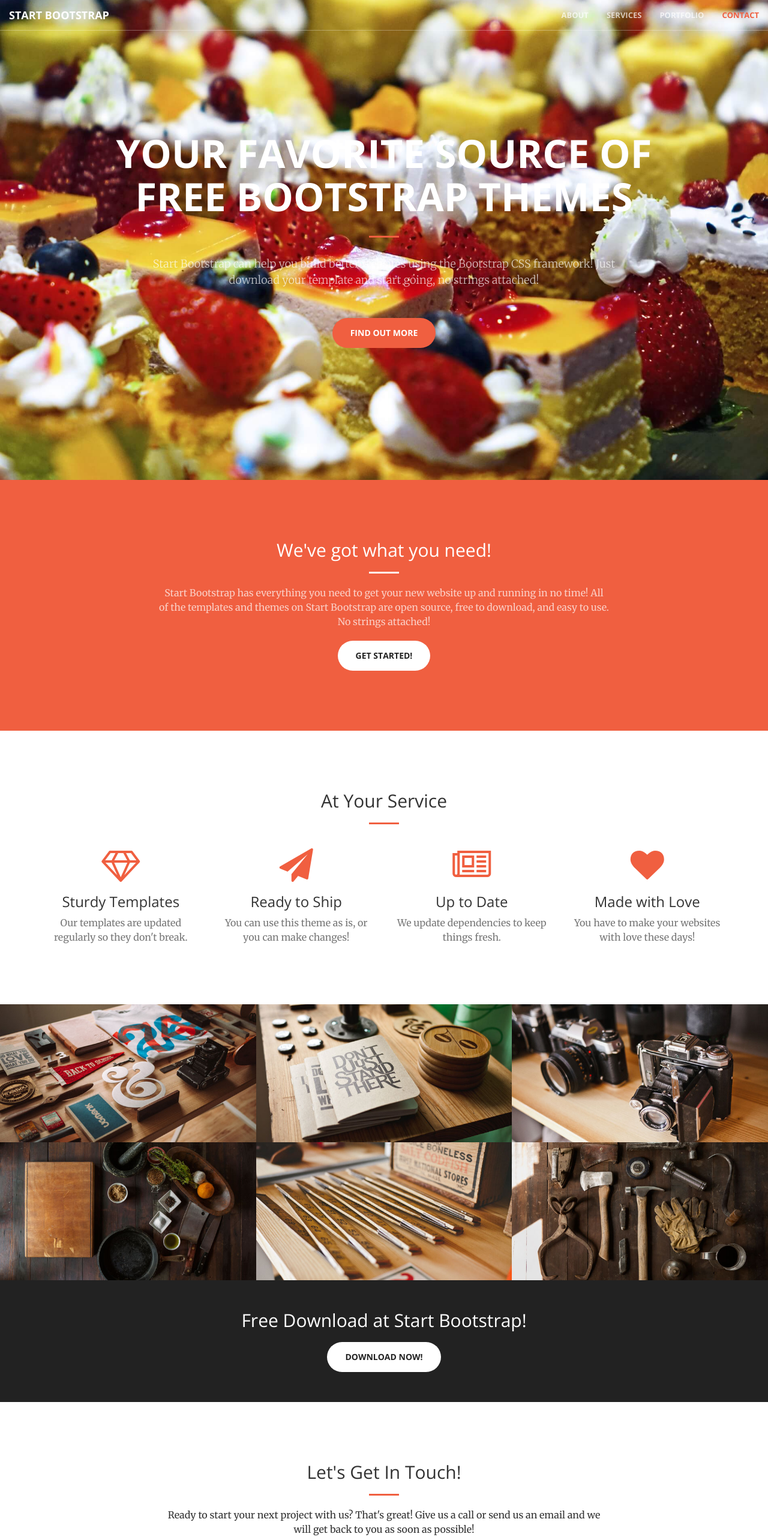
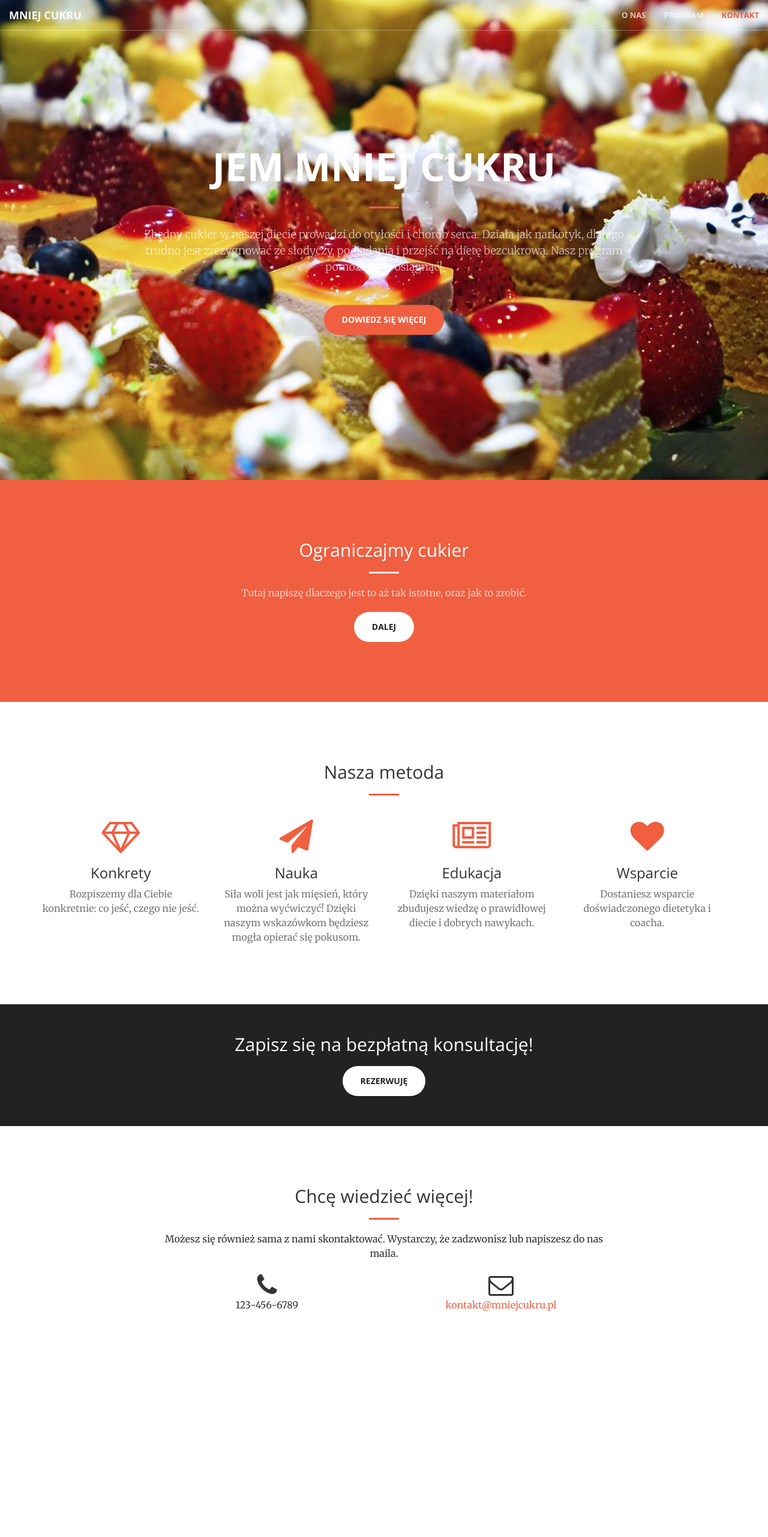
Before and after one commit to kldarek/mniejcukru, a plain HTML site: page index.html in a window 1280 px wide. Shown: the top 2562 px of the page at 60% size. After the commit the page ends 2307 px from the top, so only its background shows below. Drawn offline with nearby package versions, Linux system fonts and the light colour scheme.

Commit message:
Zmiany w templatce

```diff
--- a/index.html
+++ b/index.html
@@ -9,7 +9,7 @@
     <meta name="description" content="">
     <meta name="author" content="">
 
-    <title>Creative - Start Bootstrap Theme</title>
+    <title>Mniej cukru</title>
 
     <!-- Bootstrap Core CSS -->
     <link rel="stylesheet" href="css/bootstrap.min.css" type="text/css">
@@ -46,23 +46,20 @@
                     <span class="icon-bar"></span>
                     <span class="icon-bar"></span>
                 </button>
-                <a class="navbar-brand page-scroll" href="#page-top">Start Bootstrap</a>
+                <a class="navbar-brand page-scroll" href="#page-top">MNIEJ CUKRU</a>
             </div>
 
             <!-- Collect the nav links, forms, and other content for toggling -->
             <div class="collapse navbar-collapse" id="bs-example-navbar-collapse-1">
                 <ul class="nav navbar-nav navbar-right">
                     <li>
-                        <a class="page-scroll" href="#about">About</a>
+                        <a class="page-scroll" href="#about">O nas</a>
                     </li>
                     <li>
-                        <a class="page-scroll" href="#services">Services</a>
+                        <a class="page-scroll" href="#services">Program</a>
                     </li>
                     <li>
-                        <a class="page-scroll" href="#portfolio">Portfolio</a>
-                    </li>
-                    <li>
-                        <a class="page-scroll" href="#contact">Contact</a>
+                        <a class="page-scroll" href="#contact">Kontakt</a>
                     </li>
                 </ul>
             </div>
@@ -74,10 +71,10 @@
     <header>
         <div class="header-content">
             <div class="header-content-inner">
-                <h1>Your Favorite Source of Free Bootstrap Themes</h1>
+                <h1>JEM MNIEJ CUKRU</h1>
                 <hr>
-                <p>Start Bootstrap can help you build better websites using the Bootstrap CSS framework! Just download your template and start going, no strings attached!</p>
-                <a href="#about" class="btn btn-primary btn-xl page-scroll">Find Out More</a>
+                <p>Zbędny cukier w naszej diecie prowadzi do otyłości i chorób serca. Działa jak narkotyk, dlatego trudno jest zrezygnować ze słodyczy, podjadania i przejść na dietę bezcukrową. Nasz program pomoże Ci to osiągnąć!</p>
+                <a href="#about" class="btn btn-primary btn-xl page-scroll">Dowiedz się więcej</a>
             </div>
         </div>
     </header>
@@ -86,10 +83,10 @@
         <div class="container">
             <div class="row">
                 <div class="col-lg-8 col-lg-offset-2 text-center">
-                    <h2 class="section-heading">We've got what you need!</h2>
+                    <h2 class="section-heading">Ograniczajmy cukier</h2>
                     <hr class="light">
-                    <p class="text-faded">Start Bootstrap has everything you need to get your new website up and running in no time! All of the templates and themes on Start Bootstrap are open source, free to download, and easy to use. No strings attached!</p>
-                    <a href="#" class="btn btn-default btn-xl">Get Started!</a>
+                    <p class="text-faded">Tutaj napiszę dlaczego jest to aż tak istotne, oraz jak to zrobić.</p>
+                    <a href="#services" class="btn btn-default btn-xl page-scroll">Dalej</a>
                 </div>
             </div>
         </div>
@@ -99,7 +96,7 @@
         <div class="container">
             <div class="row">
                 <div class="col-lg-12 text-center">
-                    <h2 class="section-heading">At Your Service</h2>
+                    <h2 class="section-heading">Nasza metoda</h2>
                     <hr class="primary">
                 </div>
             </div>
@@ -109,127 +106,30 @@
                 <div class="col-lg-3 col-md-6 text-center">
                     <div class="service-box">
                         <i class="fa fa-4x fa-diamond wow bounceIn text-primary"></i>
-                        <h3>Sturdy Templates</h3>
-                        <p class="text-muted">Our templates are updated regularly so they don't break.</p>
+                        <h3>Konkrety</h3>
+                        <p class="text-muted">Rozpiszemy dla Ciebie konkretnie: co jeść, czego nie jeść.</p>
                     </div>
                 </div>
                 <div class="col-lg-3 col-md-6 text-center">
                     <div class="service-box">
                         <i class="fa fa-4x fa-paper-plane wow bounceIn text-primary" data-wow-delay=".1s"></i>
-                        <h3>Ready to Ship</h3>
-                        <p class="text-muted">You can use this theme as is, or you can make changes!</p>
+                        <h3>Nauka</h3>
+                        <p class="text-muted">Siła woli jest jak mięsień, który można wyćwiczyć! Dzięki naszym wskazówkom będziesz mogła opierać się pokusom.</p>
                     </div>
                 </div>
                 <div class="col-lg-3 col-md-6 text-center">
                     <div class="service-box">
                         <i class="fa fa-4x fa-newspaper-o wow bounceIn text-primary" data-wow-delay=".2s"></i>
-                        <h3>Up to Date</h3>
-                        <p class="text-muted">We update dependencies to keep things fresh.</p>
+                        <h3>Edukacja</h3>
+                        <p class="text-muted">Dzięki naszym materiałom zbudujesz wiedzę o prawidłowej diecie i dobrych nawykach.</p>
                     </div>
                 </div>
                 <div class="col-lg-3 col-md-6 text-center">
                     <div class="service-box">
                         <i class="fa fa-4x fa-heart wow bounceIn text-primary" data-wow-delay=".3s"></i>
-                        <h3>Made with Love</h3>
-                        <p class="text-muted">You have to make your websites with love these days!</p>
+                        <h3>Wsparcie</h3>
+                        <p class="text-muted">Dostaniesz wsparcie doświadczonego dietetyka i coacha.</p>
                     </div>
-                </div>
-            </div>
-        </div>
-    </section>
-
-    <section class="no-padding" id="portfolio">
-        <div class="container-fluid">
-            <div class="row no-gutter">
-                <div class="col-lg-4 col-sm-6">
-                    <a href="#" class="portfolio-box">
-                        <img src="img/portfolio/1.jpg" class="img-responsive" alt="">
-                        <div class="portfolio-box-caption">
-                            <div class="portfolio-box-caption-content">
-                                <div class="project-category text-faded">
-                                    Category
-                                </div>
-                                <div class="project-name">
-                                    Project Name
-                                </div>
-                            </div>
-                        </div>
-                    </a>
-                </div>
-                <div class="col-lg-4 col-sm-6">
-                    <a href="#" class="portfolio-box">
-                        <img src="img/portfolio/2.jpg" class="img-responsive" alt="">
-                        <div class="portfolio-box-caption">
-                            <div class="portfolio-box-caption-content">
-                                <div class="project-category text-faded">
-                                    Category
-                                </div>
-                                <div class="project-name">
-                                    Project Name
-                                </div>
-                            </div>
-                        </div>
-                    </a>
-                </div>
-                <div class="col-lg-4 col-sm-6">
-                    <a href="#" class="portfolio-box">
-                        <img src="img/portfolio/3.jpg" class="img-responsive" alt="">
-                        <div class="portfolio-box-caption">
-                            <div class="portfolio-box-caption-content">
-                                <div class="project-category text-faded">
-                                    Category
-                                </div>
-                                <div class="project-name">
-                                    Project Name
-                                </div>
-                            </div>
-                        </div>
-                    </a>
-                </div>
-                <div class="col-lg-4 col-sm-6">
-                    <a href="#" class="portfolio-box">
-                        <img src="img/portfolio/4.jpg" class="img-responsive" alt="">
-                        <div class="portfolio-box-caption">
-                            <div class="portfolio-box-caption-content">
-                                <div class="project-category text-faded">
-                                    Category
-                                </div>
-                                <div class="project-name">
-                                    Project Name
-                                </div>
-                            </div>
-                        </div>
-                    </a>
-                </div>
-                <div class="col-lg-4 col-sm-6">
-                    <a href="#" class="portfolio-box">
-                        <img src="img/portfolio/5.jpg" class="img-responsive" alt="">
-                        <div class="portfolio-box-caption">
-                            <div class="portfolio-box-caption-content">
-                                <div class="project-category text-faded">
-                                    Category
-                                </div>
-                                <div class="project-name">
-                                    Project Name
-                                </div>
-                            </div>
-                        </div>
-                    </a>
-                </div>
-                <div class="col-lg-4 col-sm-6">
-                    <a href="#" class="portfolio-box">
-                        <img src="img/portfolio/6.jpg" class="img-responsive" alt="">
-                        <div class="portfolio-box-caption">
-                            <div class="portfolio-box-caption-content">
-                                <div class="project-category text-faded">
-                                    Category
-                                </div>
-                                <div class="project-name">
-                                    Project Name
-                                </div>
-                            </div>
-                        </div>
-                    </a>
                 </div>
             </div>
         </div>
@@ -238,8 +138,8 @@
     <aside class="bg-dark">
         <div class="container text-center">
             <div class="call-to-action">
-                <h2>Free Download at Start Bootstrap!</h2>
-                <a href="#" class="btn btn-default btn-xl wow tada">Download Now!</a>
+                <h2>Zapisz się na bezpłatną konsultację!</h2>
+                <a href="#" class="btn btn-default btn-xl wow tada">Rezerwuję</a>
             </div>
         </div>
     </aside>
@@ -248,9 +148,9 @@
         <div class="container">
             <div class="row">
                 <div class="col-lg-8 col-lg-offset-2 text-center">
-                    <h2 class="section-heading">Let's Get In Touch!</h2>
+                    <h2 class="section-heading">Chcę wiedzieć więcej!</h2>
                     <hr class="primary">
-                    <p>Ready to start your next project with us? That's great! Give us a call or send us an email and we will get back to you as soon as possible!</p>
+                    <p>Możesz się również sama z nami skontaktować. Wystarczy, że zadzwonisz lub napiszesz do nas maila.</p>
                 </div>
                 <div class="col-lg-4 col-lg-offset-2 text-center">
                     <i class="fa fa-phone fa-3x wow bounceIn"></i>
@@ -258,7 +158,7 @@
                 </div>
                 <div class="col-lg-4 text-center">
                     <i class="fa fa-envelope-o fa-3x wow bounceIn" data-wow-delay=".1s"></i>
-                    <p><a href="mailto:your-email@your-domain.com">feedback@startbootstrap.com</a></p>
+                    <p><a href="mailto:your-email@your-domain.com">kontakt@mniejcukru.pl</a></p>
                 </div>
             </div>
         </div>
--- a/less/creative.less
+++ b/less/creative.less
@@ -161,7 +161,7 @@ header {
     background-position: center;
     background-image: url('../img/header.jpg');
     text-align: center;
-    color: white;
+    color: black;
     .header-content {
         position: relative;
         text-align: center;
```
